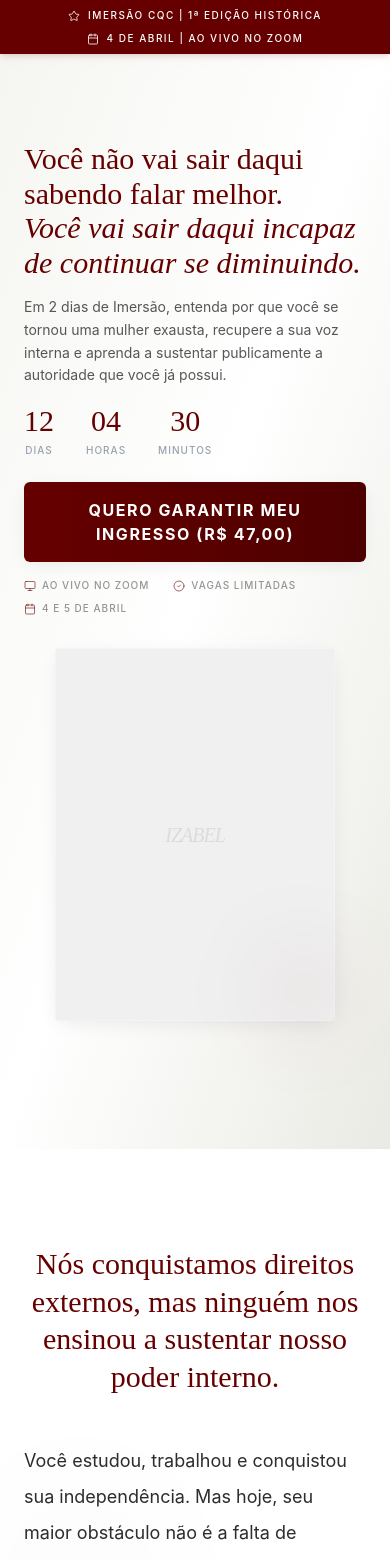
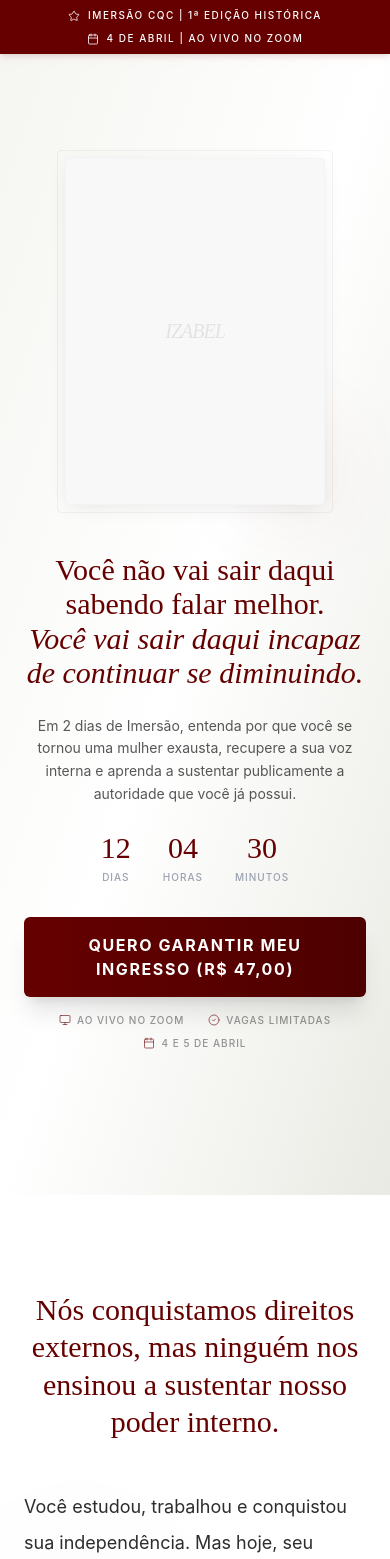
Before and after one commit to ZeferLAB/LP_Izabel_Marco, a React (Vite) app: page / in a window 390 px wide. Shown: the top 1559 px of the page. Built offline with nearby package versions, Linux system fonts and the light colour scheme.

Commit message:
Refactor: Mobile-first editorial Hero layout with image-first priority and luxury glow

```diff
--- a/src/components/Hero.jsx
+++ b/src/components/Hero.jsx
@@ -4,18 +4,43 @@ import { Countdown } from './Scarcity';
 
 export default function Hero() {
     return (
-        <section className="relative min-h-[calc(100vh-40px)] flex items-center bg-gradient-to-br from-[#F5F5F1] via-[#ffffff] to-[#eaeae4] overflow-hidden pt-4 pb-8">
-            <div className="section-container grid grid-cols-1 lg:grid-cols-2 gap-8 lg:gap-12 items-center">
+        <section className="relative min-h-[calc(100vh-40px)] flex items-center bg-gradient-to-br from-[#F5F5F1] via-[#ffffff] to-[#eaeae4] overflow-hidden pt-4 pb-12">
+            <div className="section-container grid grid-cols-1 lg:grid-cols-2 gap-8 lg:gap-16 items-center">
 
-                {/* Coluna Esquerda: Texto */}
+                {/* Coluna de Imagem: Aparece PRIMEIRO no mobile (order-1), SEGUNDO no desktop (lg:order-2) */}
                 <motion.div
-                    initial={{ opacity: 0, x: -50 }}
+                    initial={{ opacity: 0, y: 20 }}
+                    whileInView={{ opacity: 1, y: 0 }}
+                    transition={{ duration: 1 }}
+                    viewport={{ once: true }}
+                    className="relative order-1 lg:order-2 flex justify-center items-center py-4 lg:py-0"
+                >
+                    {/* Brilho/Glow de Luxo atrás da foto */}
+                    <div className="absolute inset-0 bg-gradient-radial from-vinho/10 via-transparent to-transparent opacity-60 scale-150 blur-3xl -z-10" />
+                    <div className="absolute -top-10 left-1/2 -translate-x-1/2 w-64 h-64 bg-white/40 blur-[80px] -z-10" />
+
+                    <div className="relative aspect-[3/4] w-full max-w-[260px] lg:max-w-sm mx-auto group">
+                        <div className="absolute inset-0 bg-gray-200 border border-gray-100 shadow-luxury rounded-sm overflow-hidden z-10 transition-transform duration-700 group-hover:scale-[1.02]">
+                            {/* Futura foto da especialista */}
+                            <div className="w-full h-full bg-[#f8f8f8] flex items-center justify-center text-softblack/10 font-serif text-xl italic uppercase tracking-tighter">
+                                Izabel
+                            </div>
+                        </div>
+                        {/* Moldura elegante flutuante */}
+                        <div className="absolute -inset-2 border border-vinho/5 rounded-sm -z-0" />
+                        <div className="absolute -bottom-4 -right-4 w-24 h-24 bg-vinho/5 rounded-full blur-2xl" />
+                    </div>
+                </motion.div>
+
+                {/* Coluna de Texto: Aparece SEGUNDO no mobile (order-2), PRIMEIRO no desktop (lg:order-1) */}
+                <motion.div
+                    initial={{ opacity: 0, x: -30 }}
                     whileInView={{ opacity: 1, x: 0 }}
-                    transition={{ duration: 0.8 }}
+                    transition={{ duration: 0.8, delay: 0.2 }}
                     viewport={{ once: true }}
-                    className="flex flex-col space-y-4"
+                    className="flex flex-col space-y-6 text-center lg:text-left items-center lg:items-start order-2 lg:order-1"
                 >
-                    <h1 className="text-3xl lg:text-4xl xl:text-5xl text-vinho leading-[1.15] font-serif">
+                    <h1 className="text-3xl sm:text-4xl lg:text-5xl xl:text-5xl text-vinho leading-[1.15] font-serif">
                         Você não vai sair daqui sabendo falar melhor. <br />
                         <span className="italic font-serif">Você vai sair daqui incapaz de continuar se diminuindo.</span>
                     </h1>
@@ -24,15 +49,15 @@ export default function Hero() {
                         Em 2 dias de Imersão, entenda por que você se tornou uma mulher exausta, recupere a sua voz interna e aprenda a sustentar publicamente a autoridade que você já possui.
                     </p>
 
-                    <div className="flex flex-col space-y-6">
+                    <div className="flex flex-col space-y-8 w-full items-center lg:items-start">
                         <Countdown />
 
-                        <div className="flex flex-col space-y-4">
-                            <a href="#offer" className="btn-luxury w-full sm:w-max py-4 text-base">
+                        <div className="flex flex-col space-y-4 w-full items-center lg:items-start">
+                            <a href="#offer" className="btn-luxury w-full sm:w-max py-4 text-base shadow-xl hover:shadow-2xl transition-all">
                                 QUERO GARANTIR MEU INGRESSO (R$ 47,00)
                             </a>
 
-                            <div className="flex flex-wrap gap-x-6 gap-y-2 text-[10px] text-softblack/50 font-medium uppercase tracking-widest">
+                            <div className="flex flex-wrap justify-center lg:justify-start gap-x-6 gap-y-2 text-[10px] text-softblack/50 font-medium uppercase tracking-widest">
                                 <span className="flex items-center gap-1.5">
                                     <Monitor size={12} className="text-vinho/60" /> Ao vivo no Zoom
                                 </span>
@@ -47,22 +72,6 @@ export default function Hero() {
                     </div>
                 </motion.div>
 
-                {/* Coluna Direita: Imagem Editorial (Compactada) */}
-                <motion.div
-                    initial={{ opacity: 0, scale: 0.95 }}
-                    whileInView={{ opacity: 1, scale: 1 }}
-                    transition={{ duration: 1 }}
-                    viewport={{ once: true }}
-                    className="relative aspect-[3/4] w-full max-w-[280px] lg:max-w-[320px] mx-auto"
-                >
-                    <div className="absolute inset-0 bg-gray-200 border border-gray-100 shadow-luxury rounded-sm overflow-hidden">
-                        <div className="w-full h-full bg-[#f0f0f0] flex items-center justify-center text-softblack/10 font-serif text-xl italic uppercase tracking-tighter">
-                            Izabel
-                        </div>
-                    </div>
-                    {/* Elemento de design flutuante */}
-                    <div className="absolute -bottom-4 -right-4 w-24 h-24 bg-vinho/5 rounded-full blur-2xl" />
-                </motion.div>
             </div>
         </section>
     );
```
